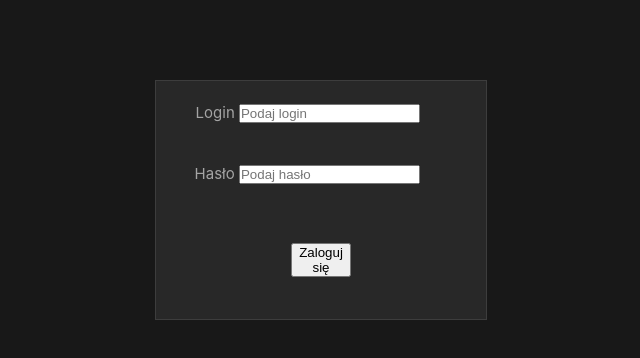
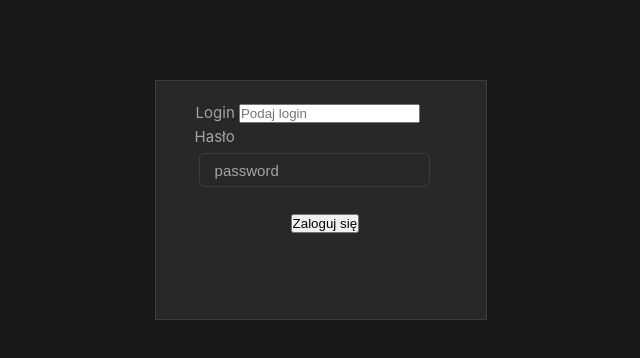
Before and after one commit to PiotrDeda/io-chad, a Vue app: page /login in a window 1280 px wide. Shown: the top 358 px of the page, without its empty margins (319-959 px from the left). Built offline with nearby package versions, Linux system fonts and the light colour scheme.

Commit message:
Connect LoginPanel frontend with backend

```diff
--- a/frontend/components/panels/LoginPanel.vue
+++ b/frontend/components/panels/LoginPanel.vue
@@ -1,55 +1,56 @@
 <script setup>
     import EmailField from "../input_fields/EmailField.vue"
     import PasswordField from "../input_fields/PasswordField.vue";
-    import LinkButton from "../buttons/LinkButton.vue";
-    import {ref} from "vue";
     import axios from "axios";
 
-    const props = defineProps(
+    async function loginAccount(event)
     {
-        auth: { type: Boolean, required: true }
-    });
+        event.preventDefault();  // prevent site from reloading
 
-    const login = ref("");
-    const password = ref("");
-
-    async function loginAccount() {
-        try {
-            let response = await axios.post("http://localhost:8000/accounts/login", {login: login.value, passwd: password.value});
+        var form = document.getElementById("form1");
+        try
+        {
+            let response = await axios.post("http://localhost:8000/accounts/login", {login: form.login.value, passwd: form.password.value});
             console.log(response);
             let token = response.data.token;
-            if (token) {
+            if (token)
+            {
                 localStorage.setItem("jwt", token);
-                this.$router.push("/");
+                event.router.push("/");
             }
-        } catch (err) {
+        }
+        catch (err)
+        {
             console.log(err);
         }
     }
 </script>
+
 <template>
     <div class="login_panel">
-        <div class = "login_text">  <!-- from top -->
+        <form id="form1" @submit="loginAccount">
+            <div class="login_text">
                 <span>
                     Login
-                <input v-model="login" placeholder="Podaj login" />
+                    <input name="login" placeholder="Podaj login" />
                 </span>
             </div>
-        <div class = "haslo_text">
+            <div class = "password_text">
                 <span>
                     Hasło
-                <input v-model="password" placeholder="Podaj hasło" />
+                    <PasswordField />
                 </span>
             </div>
             <div class = "login_button">
                 <span>
-                <button @click="loginAccount">Zaloguj się</button>
+                    <input type="submit" value="Zaloguj się" />
                 </span>
-        </div><!-- to bottom -->
+            </div>
+        </form>
     </div>
 </template>
 
-<style>
+<style scoped>
 .login_panel
 {
     display: flex;
@@ -86,7 +87,7 @@
     padding: 0px 5px; /* y x */
 }
 
-.haslo_text
+.password_text
 {
     padding: 0px 4px; /* y x */
 }
```
Also changed, not shown: package.json (+10 -1 lines). Lines whose indentation alone changed are shown as unchanged.
